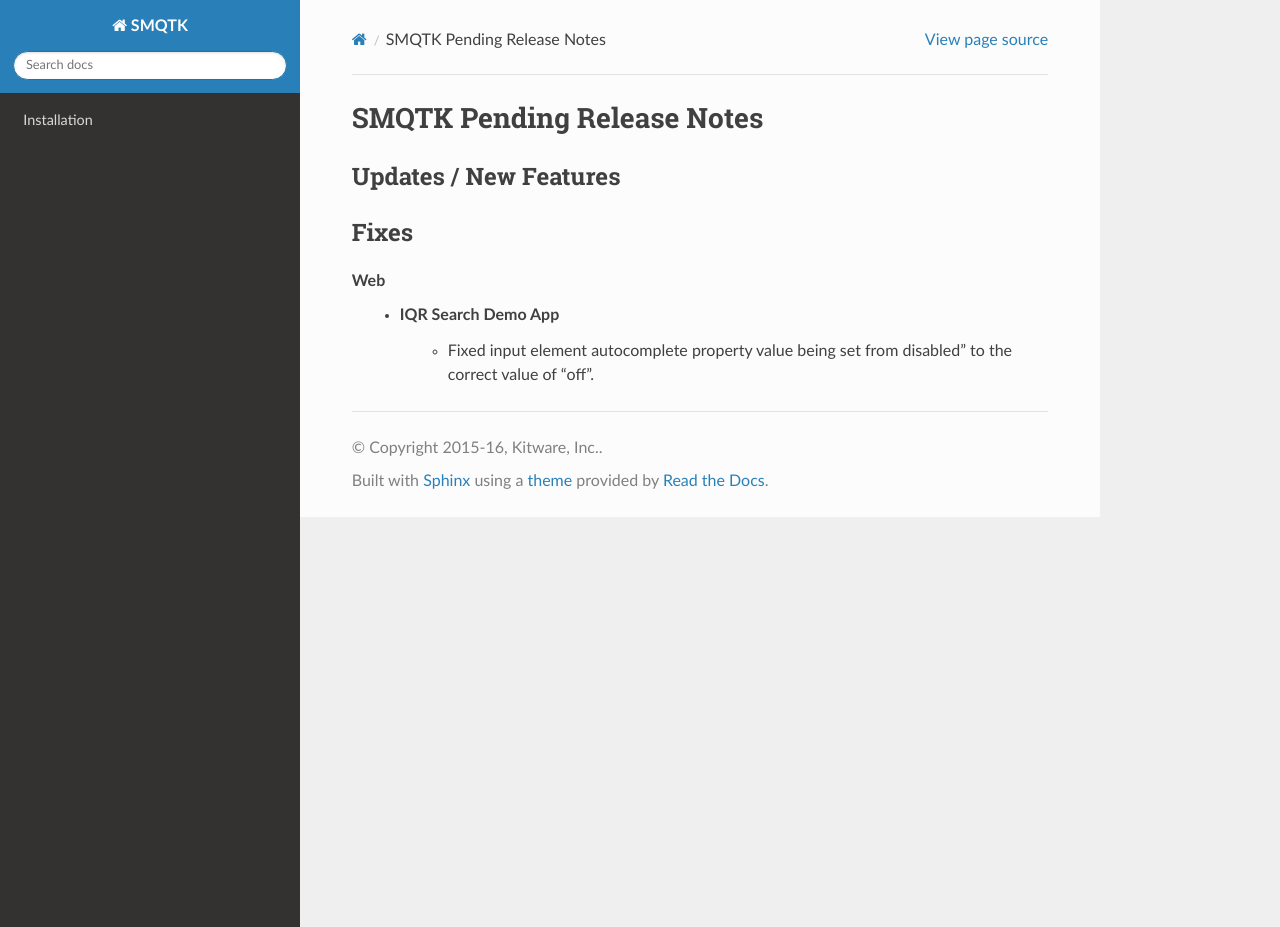
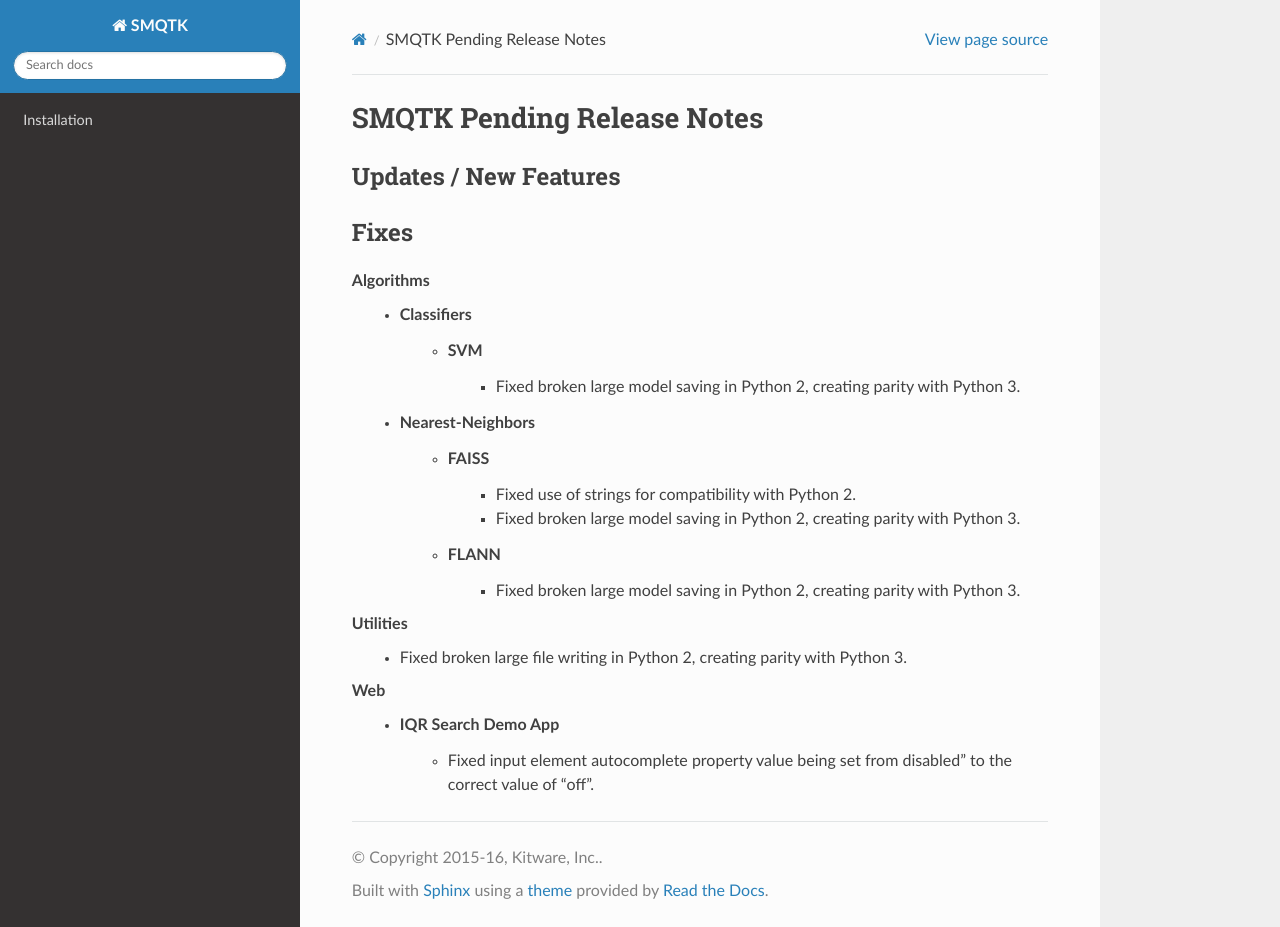
Before and after one commit to Kitware/SMQTK-Detection, a Sphinx documentation site: the page built from docs/release_notes/pending_release.rst, in a window 1280 px wide and 927 px high. Built offline with Sphinx 7.4.7 and the Read the Docs theme 2.0.0, drawn with Linux system fonts in a browser that asks for light colours; pages that are not in the unit, such as notebooks, are missing from menus; the version number could not be read and is left out.

Commit message:
Add release notes for changes

```diff
--- a/docs/release_notes/pending_release.rst
+++ b/docs/release_notes/pending_release.rst
@@ -9,6 +9,24 @@
 Fixes
 -----
 
+Algorithms
+   - Classifiers
+      - SVM
+	 - Fixed broken large model saving in Python 2, creating
+           parity with Python 3.
+   - Nearest-Neighbors
+      - FAISS
+         - Fixed use of strings for compatibility with Python 2.
+	 - Fixed broken large model saving in Python 2, creating
+           parity with Python 3.
+      - FLANN
+	 - Fixed broken large model saving in Python 2, creating
+           parity with Python 3.
+
+Utilities
+   - Fixed broken large file writing in Python 2, creating parity with
+     Python 3.
+
 Web
    - IQR Search Demo App
       - Fixed input element autocomplete property value being set from
```
